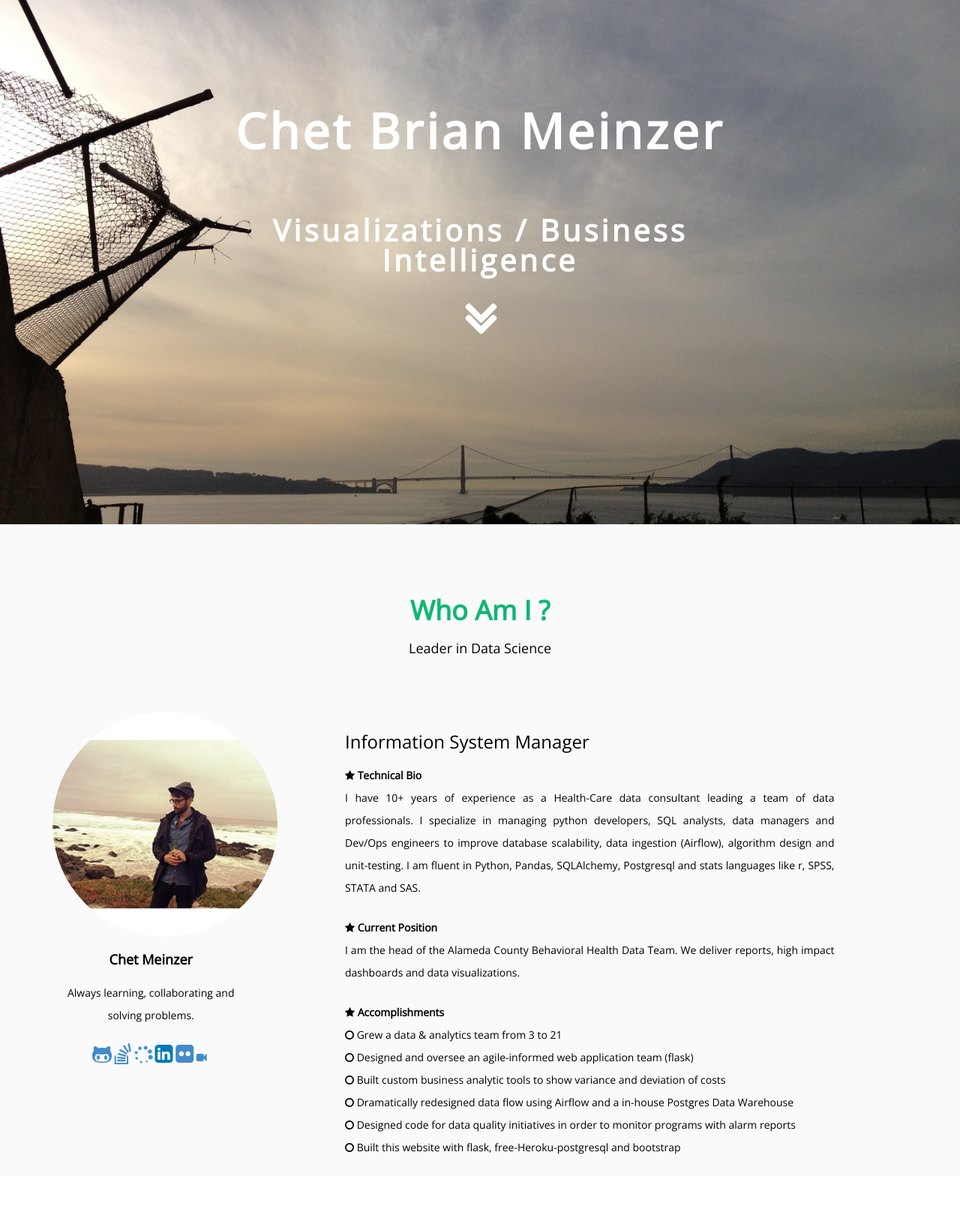
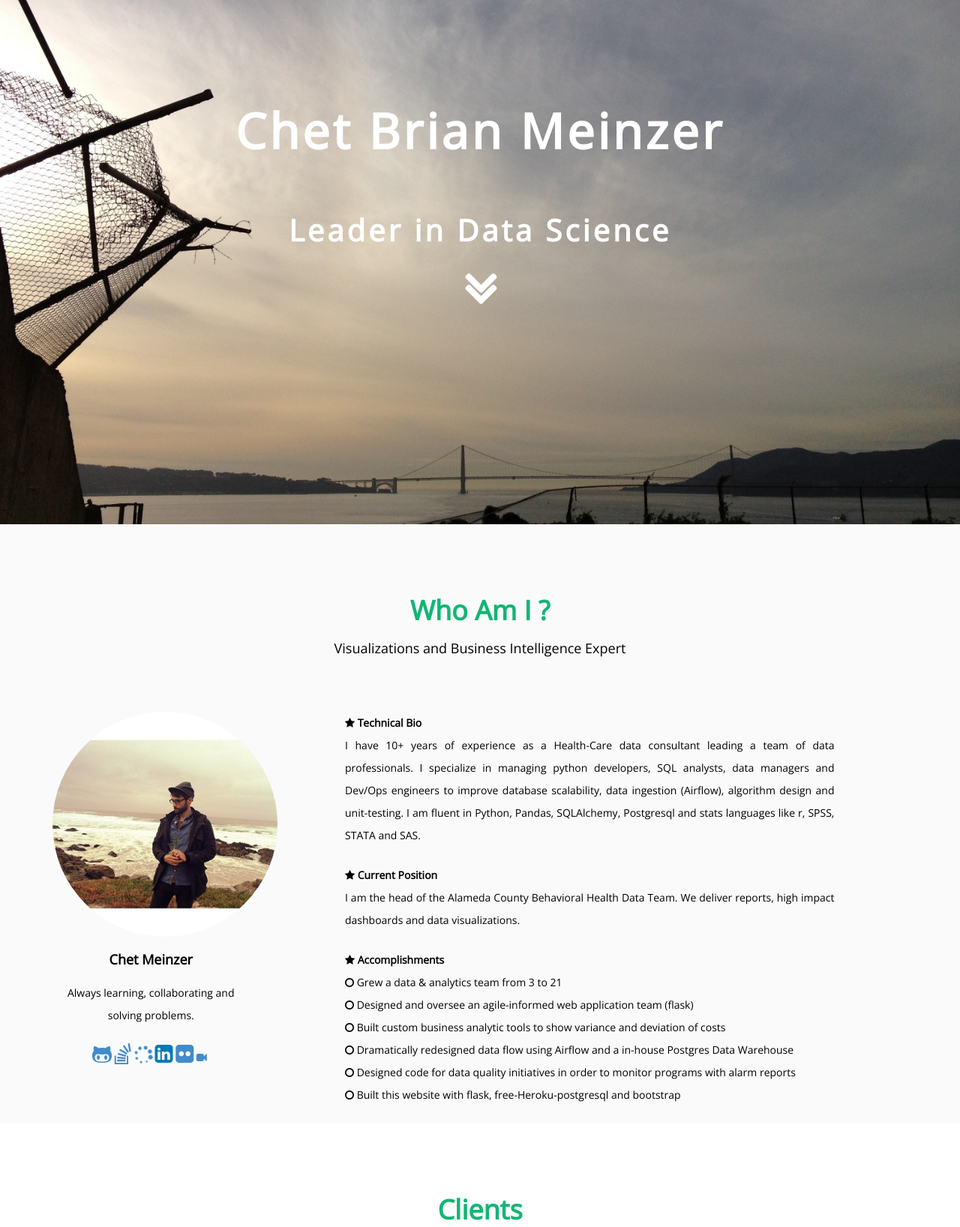
Before and after one commit to chetstar/newchetweb, a Flask app: page / in a window 1280 px wide; the page is wider, and only the part inside the window is pictured. Shown: the part 53-1689 px from the top of that part at 75% size. Run offline with Flask 2, Linux system fonts and the light colour scheme; some libraries are stand-ins or nearby versions.

Commit message:
rewrite who iam

```diff
--- a/app/templates/index.html
+++ b/app/templates/index.html
@@ -74,7 +74,7 @@
 
                     </h1>
                      <br /> <br /> <br />
-                    <h2> Visualizations / Business Intelligence</h2>
+                    <h2> Leader in Data Science </h2>
                      <br />
                   <a href="#about-section">  <i class="fa fa-angle-double-down fa-5x down-icon"></i> </a>
                 </div>
@@ -90,7 +90,7 @@
                 <div class="col-md-8 col-md-offset-2 " data-scrollreveal="enter top and move 100px, wait 0.3s">
                     <h1>Who Am I ?</h1>
                     <h4>
-                       Leader in Data Science
+                       Visualizations and Business Intelligence Expert
                     </h4>
                 </div>
             </div>
@@ -117,7 +117,7 @@
                 </div>
 
                 <div class="col-md-7 col-sm-7 col-md-offset-1  text-justify" data-scrollreveal="enter right and move 100px, wait 0.4s">
-                    <h3>  Information System Manager  </h3>
+                   <!--<!<h3>  Information System Manager  </h3>-->
                     <p>
                    <i class="fa fa-star"></i>  <b>Technical Bio </b><br>
                          I have 10+ years of experience as a Health-Care data consultant leading a team of data professionals.  I specialize in managing python developers, SQL analysts, data managers and Dev/Ops engineers to improve database scalability, data ingestion (Airflow), algorithm design and unit-testing.  I am fluent in Python, Pandas, SQLAlchemy, Postgresql and stats languages like r, SPSS, STATA and SAS.
```
